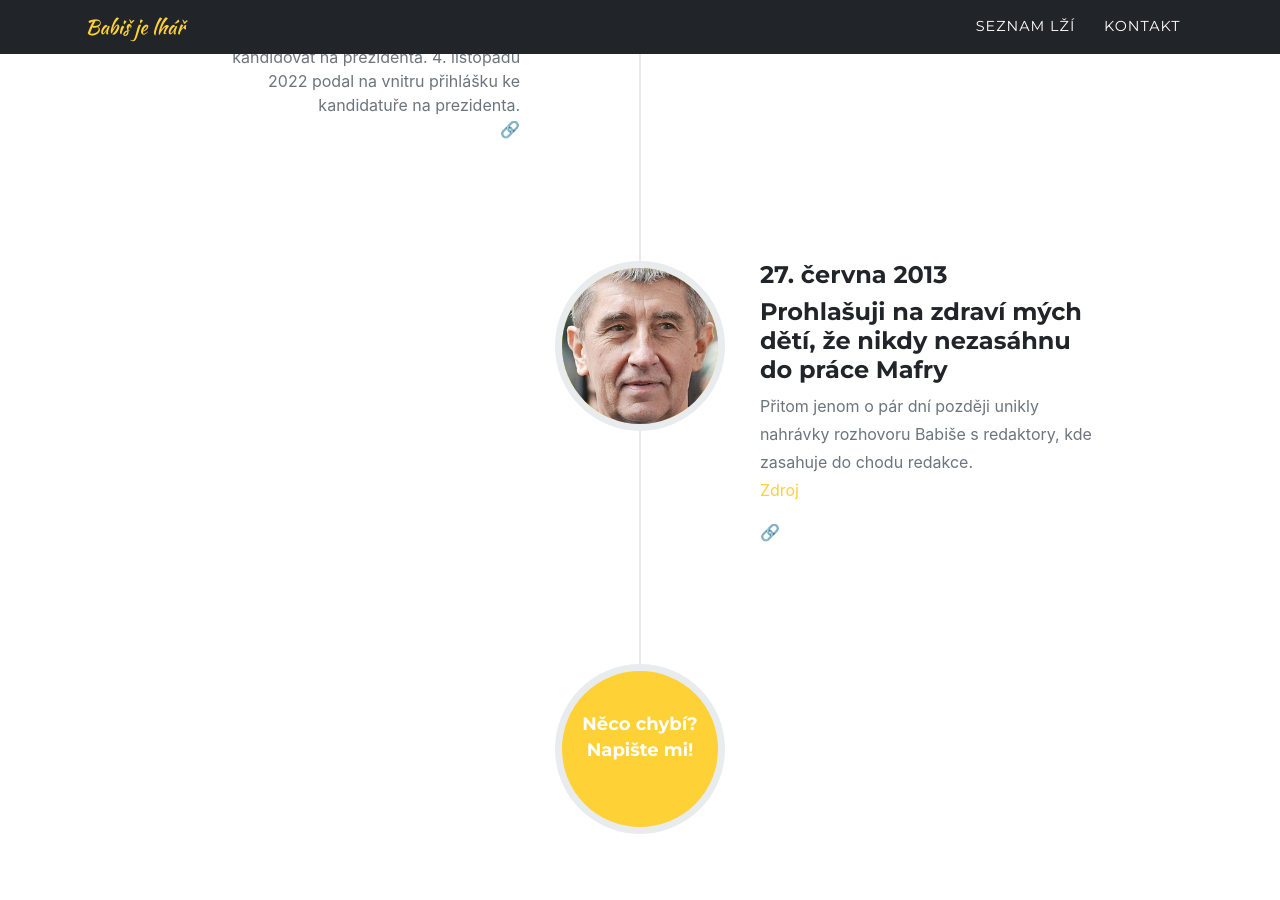
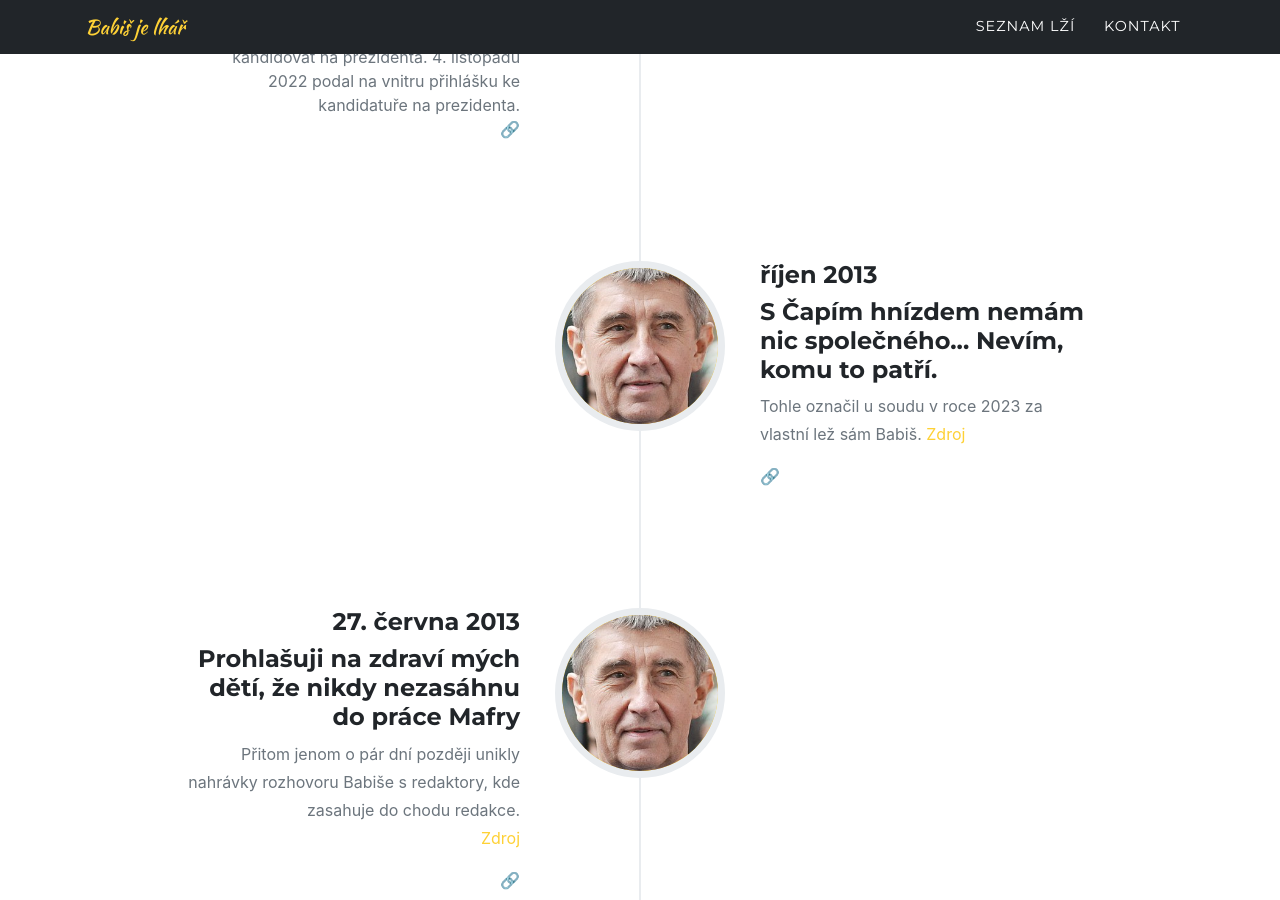
Before and after one commit to xsuchy/babisjelhar, a Jekyll site: the page built from index.md, in a window 1280 px wide and 900 px high, scrolled down 43901 px. Built offline with Jekyll 4.4.1, drawn with Linux system fonts in a browser that asks for light colours; some web fonts are replaced.

Commit message:
dalsi lez

```diff
--- a/_data/sitetext.yml
+++ b/_data/sitetext.yml
@@ -357,7 +357,10 @@ timeline:
         year: "6. listopadu 2014"
         desc: "30. října 2022 Andrej Babiš oznámil plán kandidovat na prezidenta. 4. listopadu 2022 podal na vnitru přihlášku ke kandidatuře na prezidenta."
         image: assets/img/timeline/1.jpg
-
+      - title: "S Čapím hnízdem nemám nic společného... Nevím, komu to patří."
+        year: "říjen 2013"
+        desc: "Tohle označil u soudu v roce 2023 za vlastní lež sám Babiš. [Zdroj](https://www.novinky.cz/clanek/volby-prezidenta-o-capim-hnizde-jsem-lhal-omluvil-se-babis-jsem-predevsim-tata-chranil-jsem-deti-40417573)"
+        image: assets/img/timeline/1.jpg
       - title: "Prohlašuji na zdraví mých dětí, že nikdy nezasáhnu do práce Mafry"
         year: "27. června 2013"
         desc: "Přitom jenom o pár dní později unikly nahrávky rozhovoru Babiše s redaktory, kde zasahuje do chodu redakce. <br> [Zdroj](https://echo24.cz/a/i4HhS/babis-prohlasuji-na-zdravi-mych-deti-ze-nikdy-nezasahnu-do-prace-mafry)"
```
